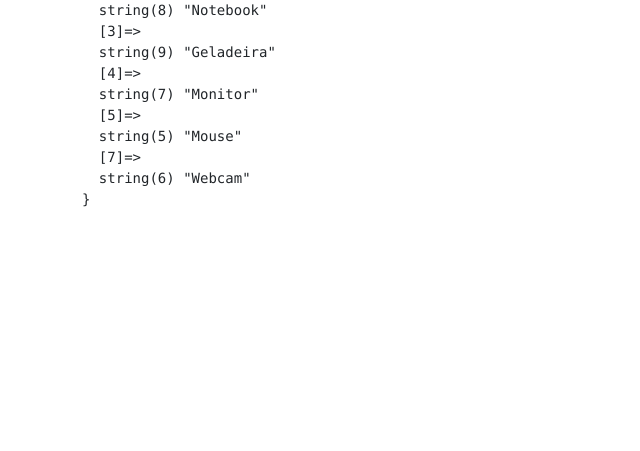
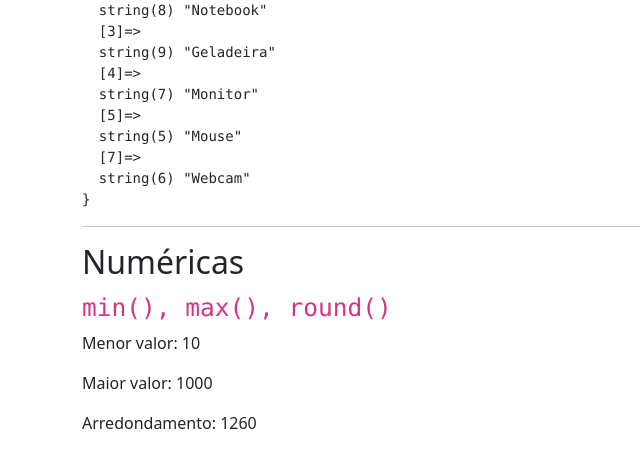
Before and after one commit to mourjulia/aulasphp, a PHP site: page /09-funcoes-natives.php in a window 1280 px wide. Shown: the part 2158-2609 px from the top of the page, without its empty margins (0-640 px from the left). Before the commit the page ends 2365 px from the top, so only its background shows below. Run offline with PHP 8.4, Linux system fonts and the light colour scheme.

Commit message:
funções Numéricas
min() max() round()

```diff
--- a/09-funcoes-natives.php
+++ b/09-funcoes-natives.php
@@ -110,6 +110,20 @@
 
         <pre><?=var_dump($produtos)?></pre>
         <pre><?=var_dump($produtosUnicos)?></pre>
+        <hr>
+
+
+        <h2>Numéricas</h2>
+        <h3><code>min(), max(), round()</code></h3>
+
+        <?php
+        // Vamos usar o mesmo array de valores criados mais acima...
+        $valorQualquer = 1259.75
+        ?>
+
+        <p>Menor valor: <?=min($valores)?></p>
+        <p>Maior valor: <?=max($valores)?></p>
+        <p>Arredondamento: <?=round($valorQualquer)?></p>
 
 
     </div>
```
